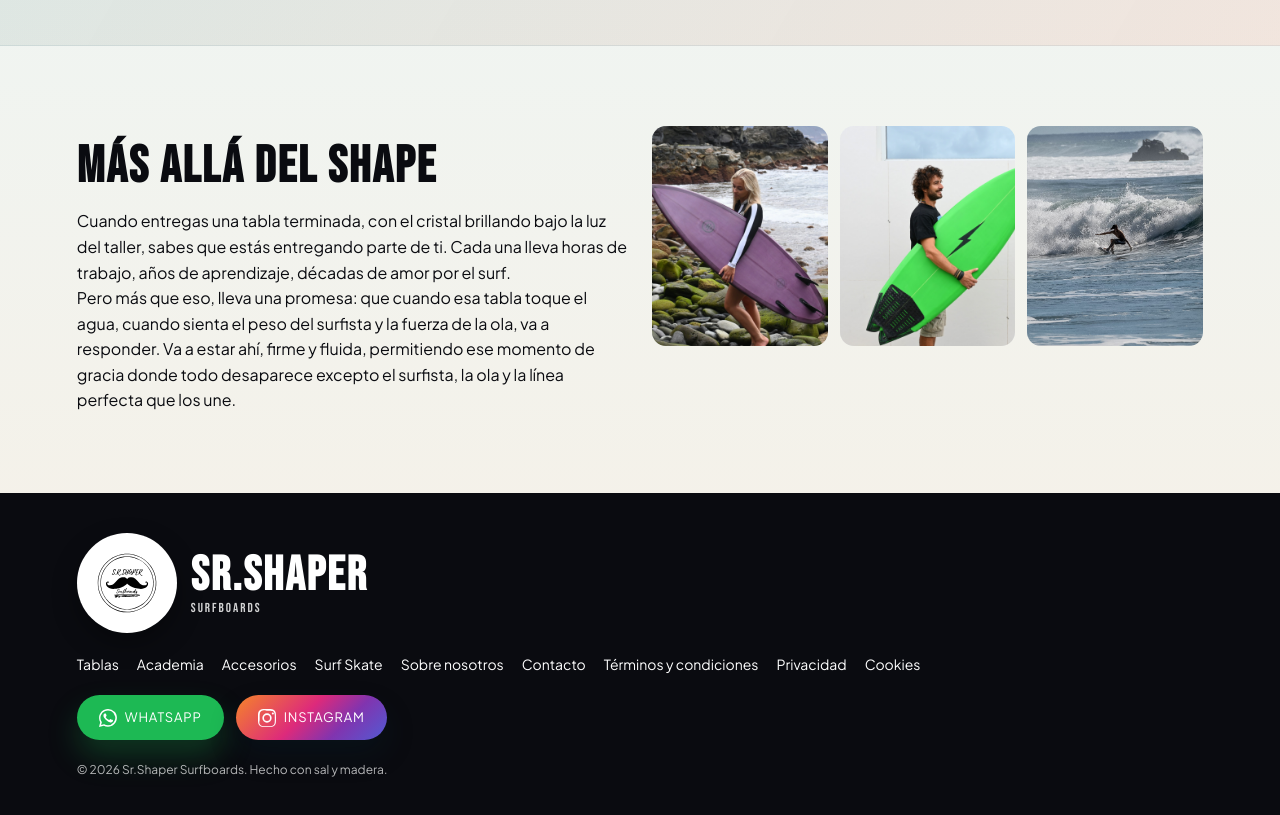
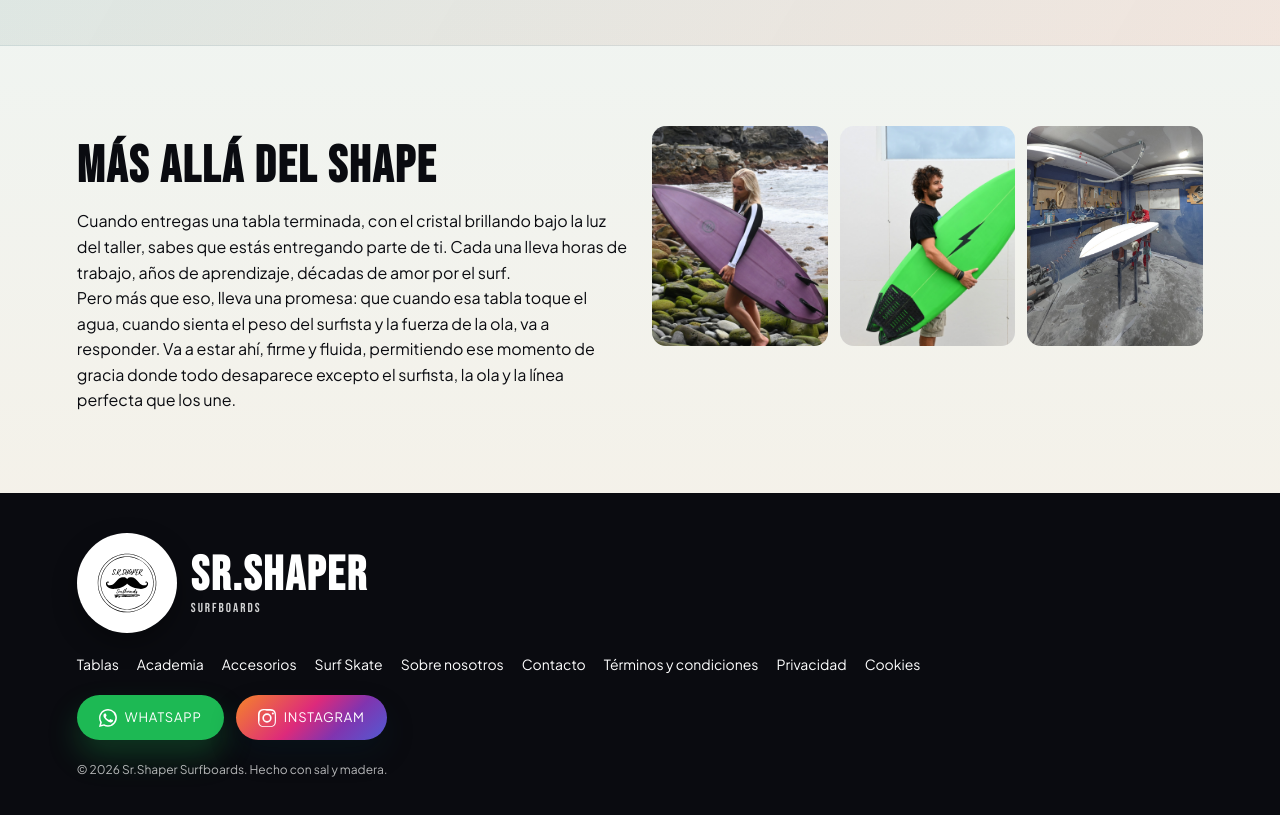
Before and after one commit to srshaper-app/srshaper-app, a Next.js app: page /sobre-nosotros in a window 1280 px wide. Shown: the part 1840-2655 px from the top of the page. Built offline with nearby package versions, Linux system fonts and the light colour scheme; no server answers.

Commit message:
update about section final gallery image

```diff
--- a/src/app/sobre-nosotros/page.tsx
+++ b/src/app/sobre-nosotros/page.tsx
@@ -102,7 +102,7 @@ export default function SobreNosotrosPage() {
           <div className="about-gallery-grid">
             <img src="/photos/about/purple-board-beach.png" alt="Tabla personalizada morada en costa rocosa" />
             <img src="/photos/about/green-board-portrait.png" alt="Tabla personalizada verde en mano del shaper" />
-            <img src="/photos/home/canteras-session-2.jpg" alt="Sesión de surf probando una tabla Sr.Shaper" />
+            <img src="/photos/about/shaper-mint-board.jpg" alt="Shaper de Sr.Shaper sosteniendo una tabla en el exterior del taller" />
           </div>
         </div>
       </section>
```
